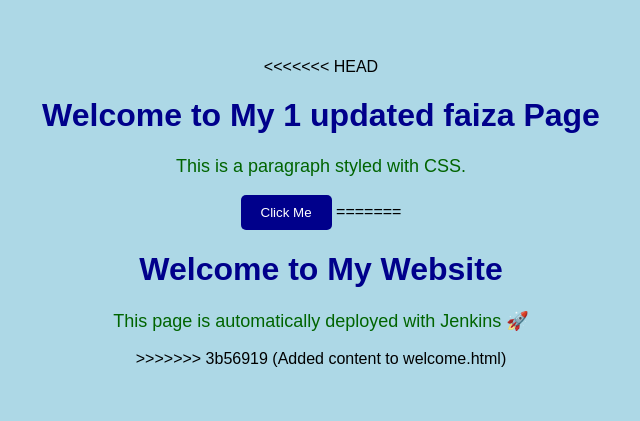
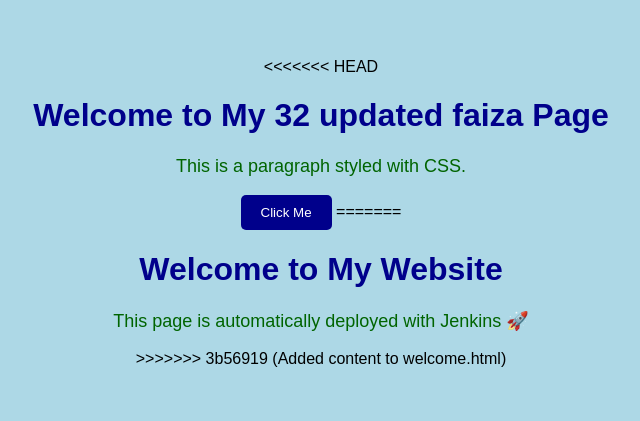
Before and after one commit to Faiza-Alatf/faiza, a plain HTML site: page welcome.html in a window 1280 px wide. Shown: the whole page, without its empty margins (319-959 px from the left). Drawn offline with Linux system fonts and the light colour scheme.

Commit message:
update welcome page

```diff
--- a/welcome.html
+++ b/welcome.html
@@ -32,7 +32,7 @@
   </style>
 </head>
 <body>
-  <h1>Welcome to My 1  updated  faiza Page</h1>
+  <h1>Welcome to My 32  updated  faiza Page</h1>
   <p>This is a paragraph styled with CSS.</p>
   <button>Click Me</button>
 =======
```
